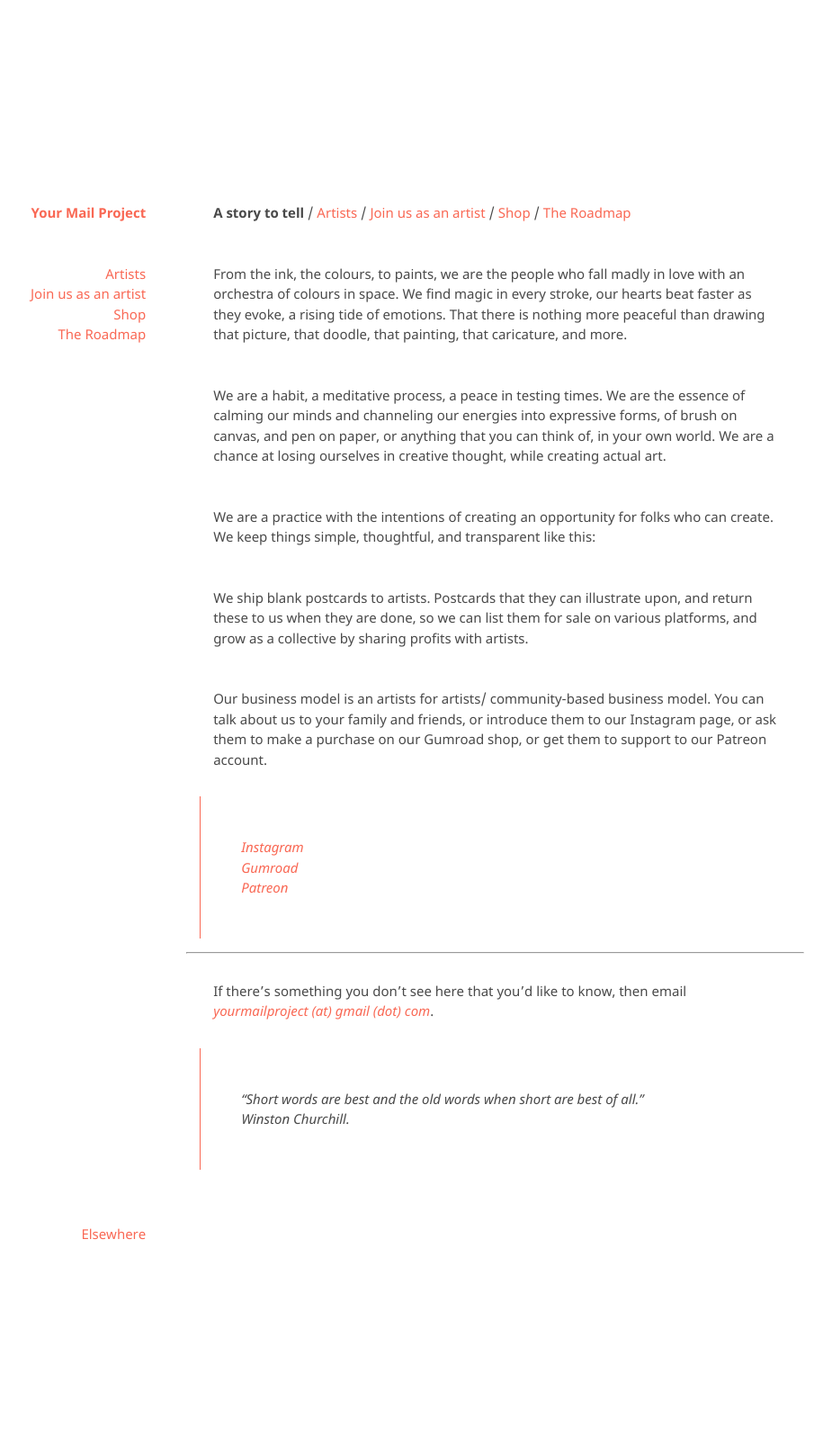
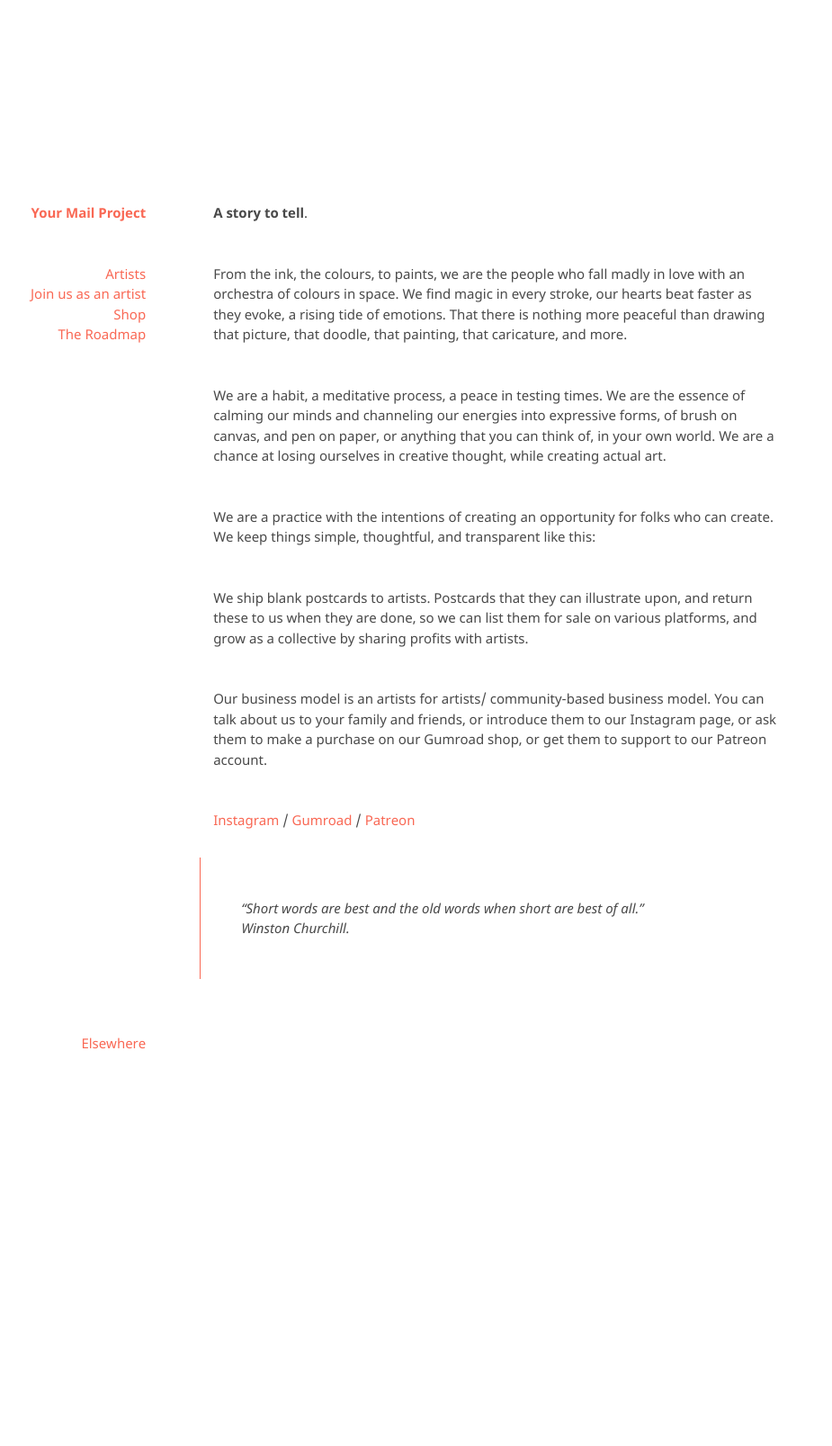
Before and after one commit to kvshvlin/yourmailproject, a Jekyll site: the page built from index.md, in a window 1280 px wide. Shown: the whole page at 90% size, without its empty margins (191-1116 px from the left). Built offline with Jekyll 4.4.1, drawn with Linux system fonts in a browser that asks for light colours; our own code applies the rules of GitHub Pages for plain Markdown files; after the commit the page ends 1395 px from its top, so only the background shows below that.

Commit message:
Update index.md

```diff
--- a/index.md
+++ b/index.md
@@ -1,4 +1,4 @@
-**A story to tell** / <a href="https://kvshvl.in/yourmailproject/artists.html">Artists</a> / <a href="https://kvshvl.in/yourmailproject/joinusasanartist.html">Join us as an artist</a> / <a href="https://kvshvl.in/yourmailproject/shop.html">Shop</a> / <a href="https://kvshvl.in/yourmailproject/roadmap.html" target="_blank">The Roadmap</a>
+**A story to tell**.
 
 From the ink, the colours, to paints, we are the people who fall madly in love with an orchestra of colours in space. We find magic in every stroke, our hearts beat faster as they evoke, a rising tide of emotions. That there is nothing more peaceful than drawing that picture, that doodle, that painting, that caricature, and more.
 
@@ -10,14 +10,7 @@ We ship blank postcards to artists. Postcards that they can illustrate upon, and
 
 Our business model is an artists for artists/ community-based business model. You can talk about us to your family and friends, or introduce them to our Instagram page, or ask them to make a purchase on our Gumroad shop, or get them to support to our Patreon account.
 
-> <a href="https://www.instagram.com/yourmailproject" target="_blank">Instagram</a>
-> <a href="https://www.gumroad.com/yourmailproject" target="_blank">Gumroad</a>
-> <a href="https://www.patreon.com/yourmailproject?fan_landing=true" target="_blank">Patreon</a>
-
-***
-
-If there’s something you don’t see here that you’d like to know, then email
-[_yourmailproject (at) gmail (dot) com_](mailto:yourmailproject@gmail.com).
+<a href="https://www.instagram.com/yourmailproject" target="_blank">Instagram</a> / <a href="https://www.gumroad.com/yourmailproject" target="_blank">Gumroad</a> / <a href="https://www.patreon.com/yourmailproject?fan_landing=true" target="_blank">Patreon</a>
 
 > "Short words are best and the old words when short are best of all."
 > Winston Churchill.
```
